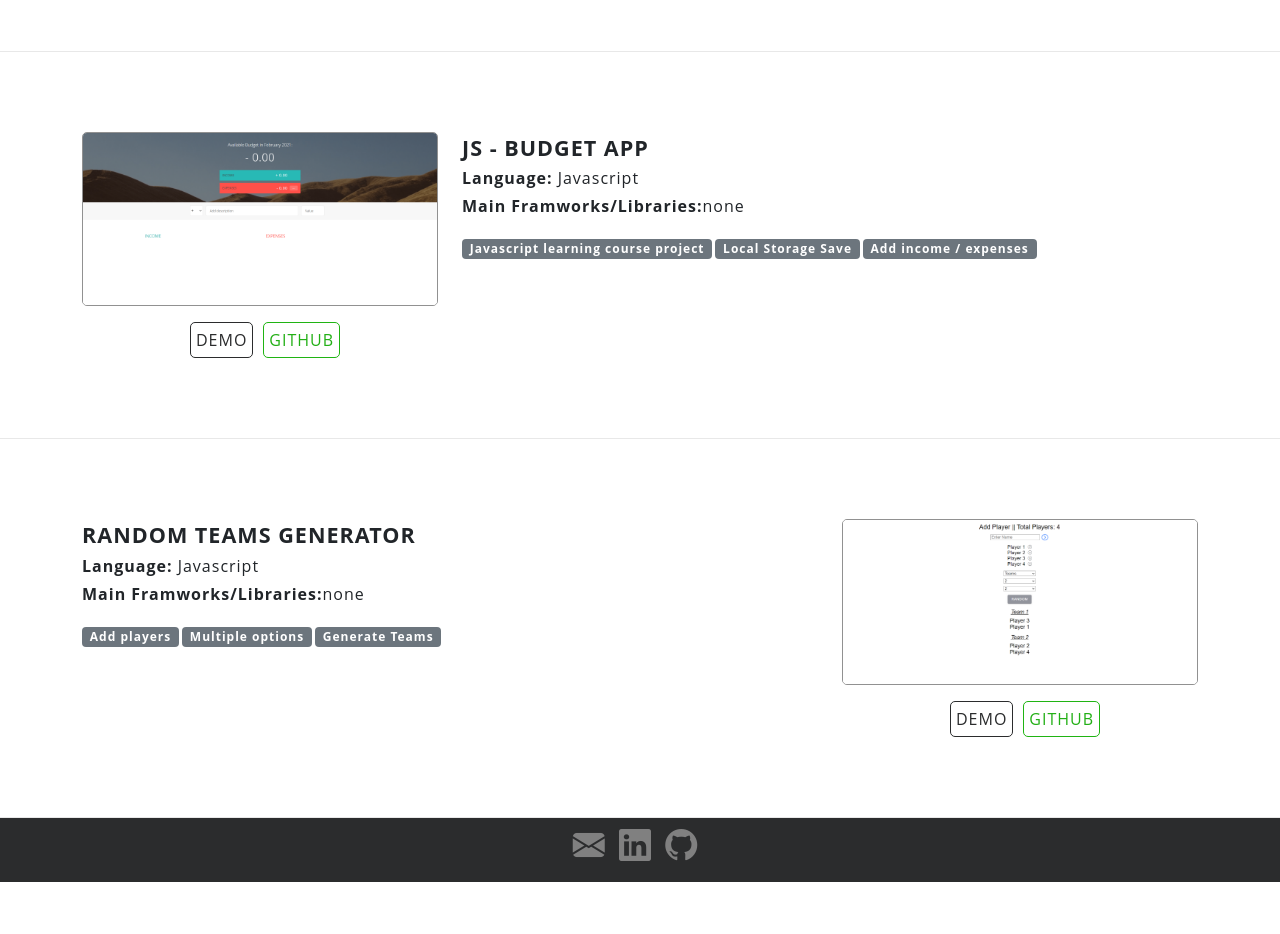
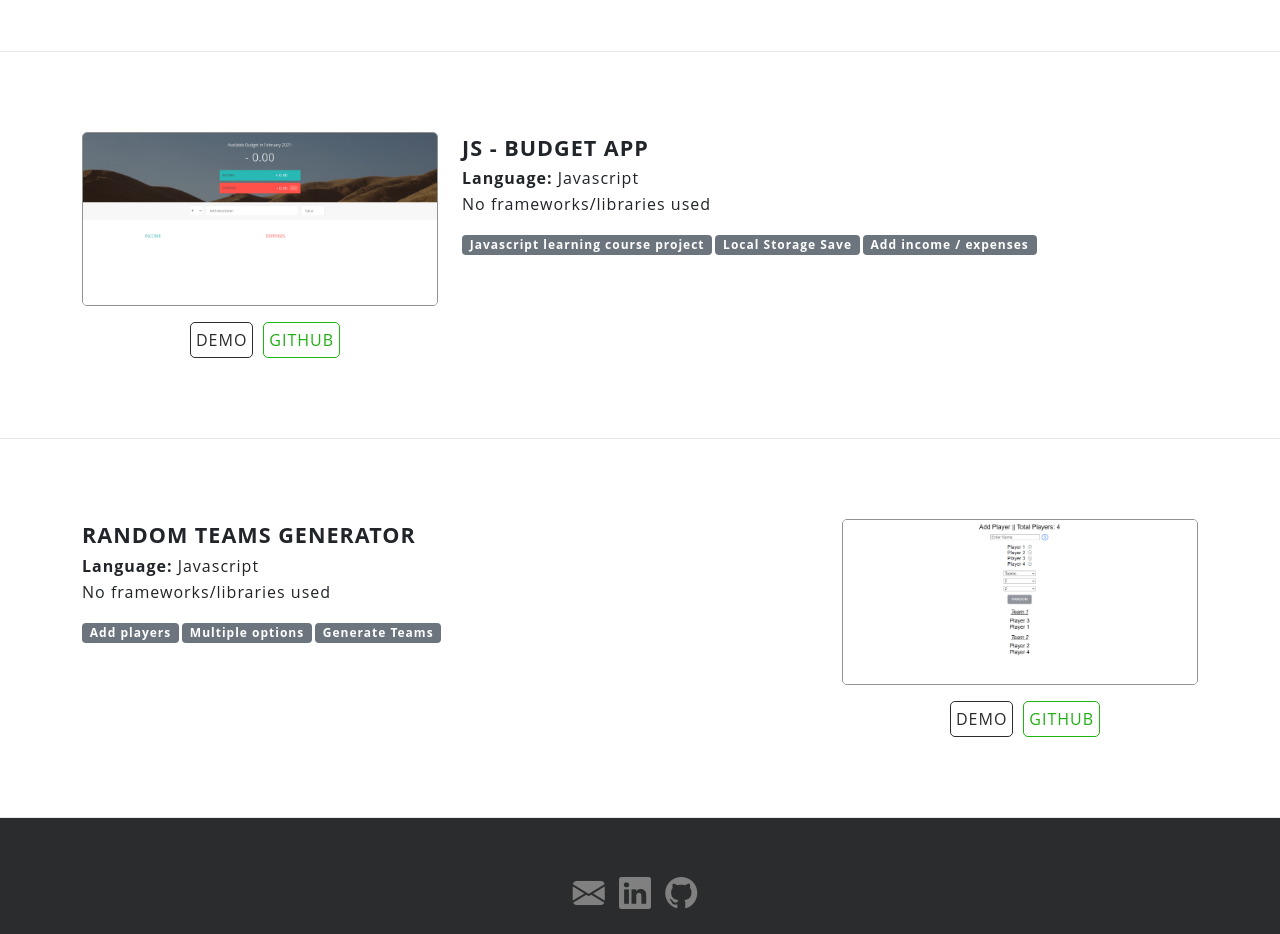
Before and after one commit to cjtiberiu/portfolio, a plain HTML site: page index.html in a window 1280 px wide. Shown: the part 3260-4194 px from the top of the page. Before the commit the page ends 4142 px from the top, so only its background shows below. Drawn offline with nearby package versions, Linux system fonts and the light colour scheme.

Commit message:
Minor design changes

```diff
--- a/script.js
+++ b/script.js
@@ -10,7 +10,7 @@ $(document).ready(function() {
             image: './assets/teamsgenerator.png',
             title: 'RANDOM TEAMS GENERATOR',
             language: 'Javascript',
-            frameworks: ['none'],
+            frameworks: [],
             db: '',
             type: 'Personal Project',
             description: 'Add players and generate random teams with multiple options. First javascript project.',
@@ -24,7 +24,7 @@ $(document).ready(function() {
             image: './assets/budgetapp-frontend.png',
             title: 'JS - BUDGET APP',
             language: 'Javascript',
-            frameworks: ['none'],
+            frameworks: [],
             db: '',
             type: 'Personal Project',
             description: 'Add income and expenses. Local storage saved data.',
@@ -147,14 +147,14 @@ $(document).ready(function() {
                             <span class='project-info__title'>Language:</span>
                             ${project.language}
                         </div>
-                        ${project.frameworks ? (
+                        ${project.frameworks.length > 0 ? (
                             `
                             <div class='project-info d-flex'>
                                 <span class='project-info__title'>Main Framworks/Libraries: </span>
                                 ${project.frameworks.map(el => ` ${el}`)}
                             </div>
                             `
-                        ) : ''}
+                        ) : 'No frameworks/libraries used'}
 
                         ${project.state ? (
                             `
@@ -189,14 +189,14 @@ $(document).ready(function() {
                             <span class='project-info__title'>Language:</span>
                             ${project.language}
                         </div>
-                        ${project.frameworks ? (
+                        ${project.frameworks.length > 0 ? (
                             `
                             <div class='project-info d-flex'>
                                 <span class='project-info__title'>Main Framworks/Libraries:</span>
                                 ${project.frameworks.map(el => ` ${el}`)}
                             </div>
                             `
-                        ) : ''}
+                        ) : 'No frameworks/libraries used'}
 
                         ${project.state ? (
                             `
@@ -243,7 +243,7 @@ $(document).ready(function() {
     const renderMobileProject = (project) => {
 
         const html = `
-        <div class='project' data-aos=${leftRender ? 'fade-right' : 'fade-left'}>
+        <div class='project' data-aos=${leftRender ? 'fade-up' : 'fade-up'}>
             <div class='container'>
                 <div class='row'>
                     <div class='project-title col-md-12'>${project.title}</div>
--- a/styles.css
+++ b/styles.css
@@ -24,18 +24,22 @@
 }
 
 * {
+  margin: 0;
+  padding: 0;
   box-sizing: border-box;
 }
 
 html {
   font-family: "Open Sans Condensed", sans-serif;
   font-size: 16px;
+  background-color: rgb(43, 44, 45);
 }
 
 body {
   overflow-x: hidden;
   overflow-y: scroll;
   width: 100vw !important;
+  max-width: 100vw !important;
 }
 
 ::-webkit-scrollbar {
@@ -90,6 +94,7 @@ section {
   font-family: "Open Sans", sans-serif;
   margin-top: 15vh;
   letter-spacing: 1px;
+  background-color: white;
 }
 
 .project {
@@ -155,7 +160,7 @@ a:hover {
 footer {
   position: relative;
   width: 100vw;
-  height: 8vh;
+  height: 20vh;
   background-color: rgb(43, 44, 45);
 }
 
```
